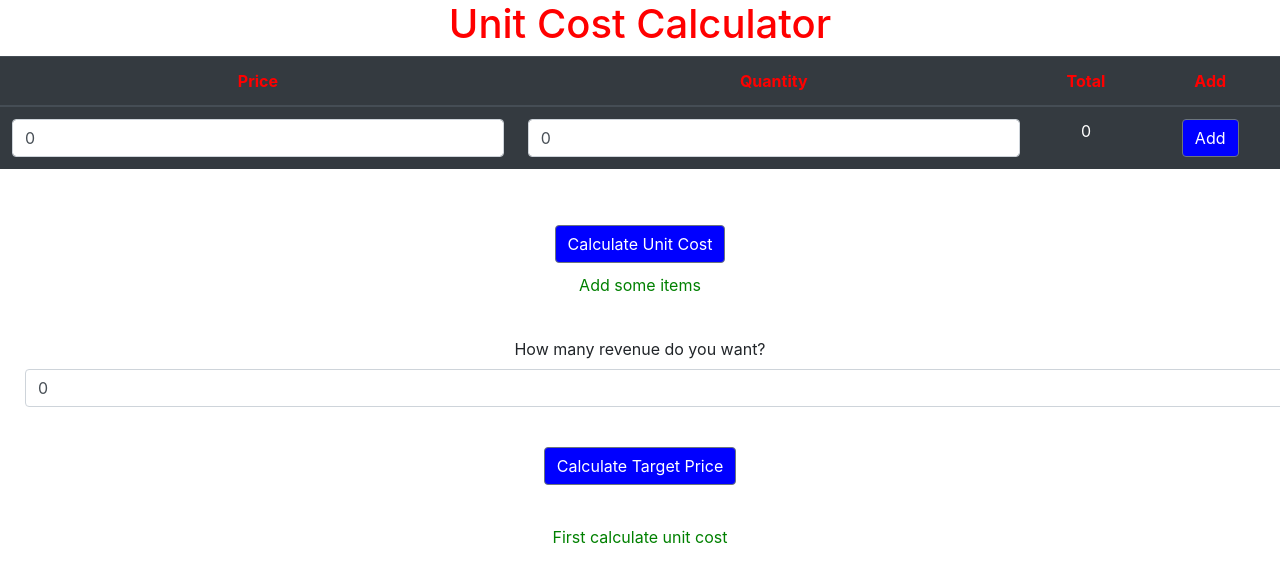
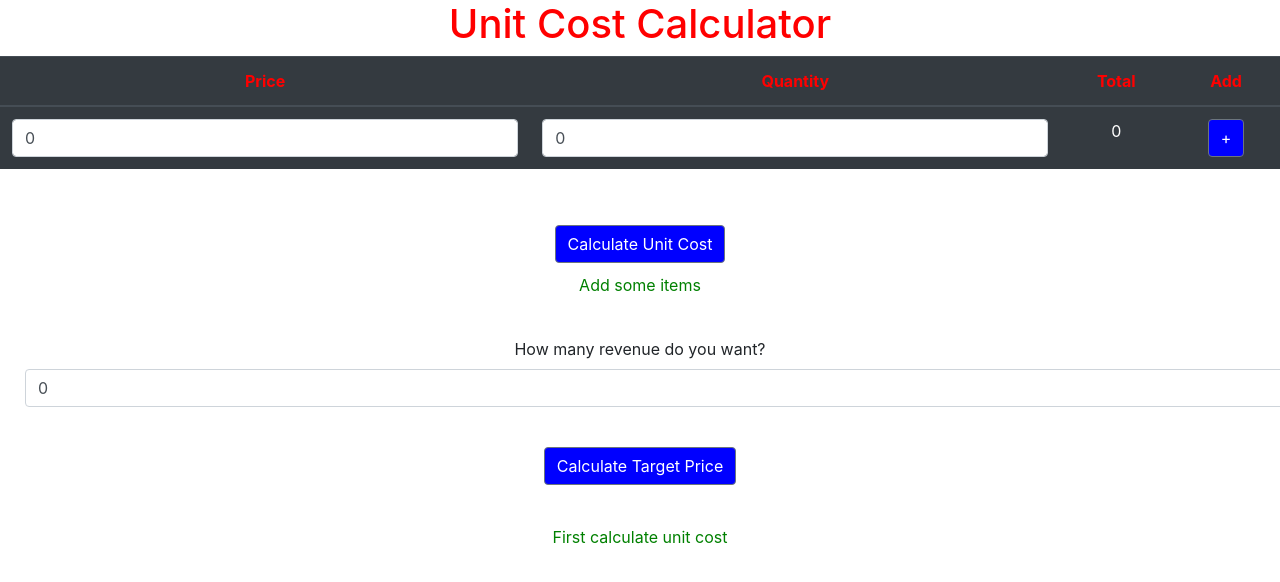
Before and after one commit to simsekonur/unit-cost-calculator, a React (Create React App) app: page / in a window 1280 px wide. Shown: the top 582 px of the page. Built offline with nearby package versions, Linux system fonts and the light colour scheme.

Commit message:
Continue toFixed changes while rendering results

```diff
--- a/src/App.js
+++ b/src/App.js
@@ -43,7 +43,7 @@ export default function App(){
     })
     const result = parseFloat(parseFloat(totalValue) / parseFloat(totalQuantity));
 
-    setResult(result);
+    setResult(result.toFixed(4));
     setHowMany(totalQuantity);
 
   }
@@ -52,7 +52,7 @@ export default function App(){
     let up = parseFloat(revenue);
     up /= parseFloat(howMany);
     up += result;
-    setTargetPrice(up)
+    setTargetPrice(up.toFixed(4));
   }
 
   const tableHeader =
@@ -99,7 +99,7 @@ export default function App(){
           </td>
           <td>
             <Button style={{backgroundColor:'blue', color:'white'}} onClick={handleAddRow}>
-              Add
+              +
             </Button>
           </td>
           </tr>
```
